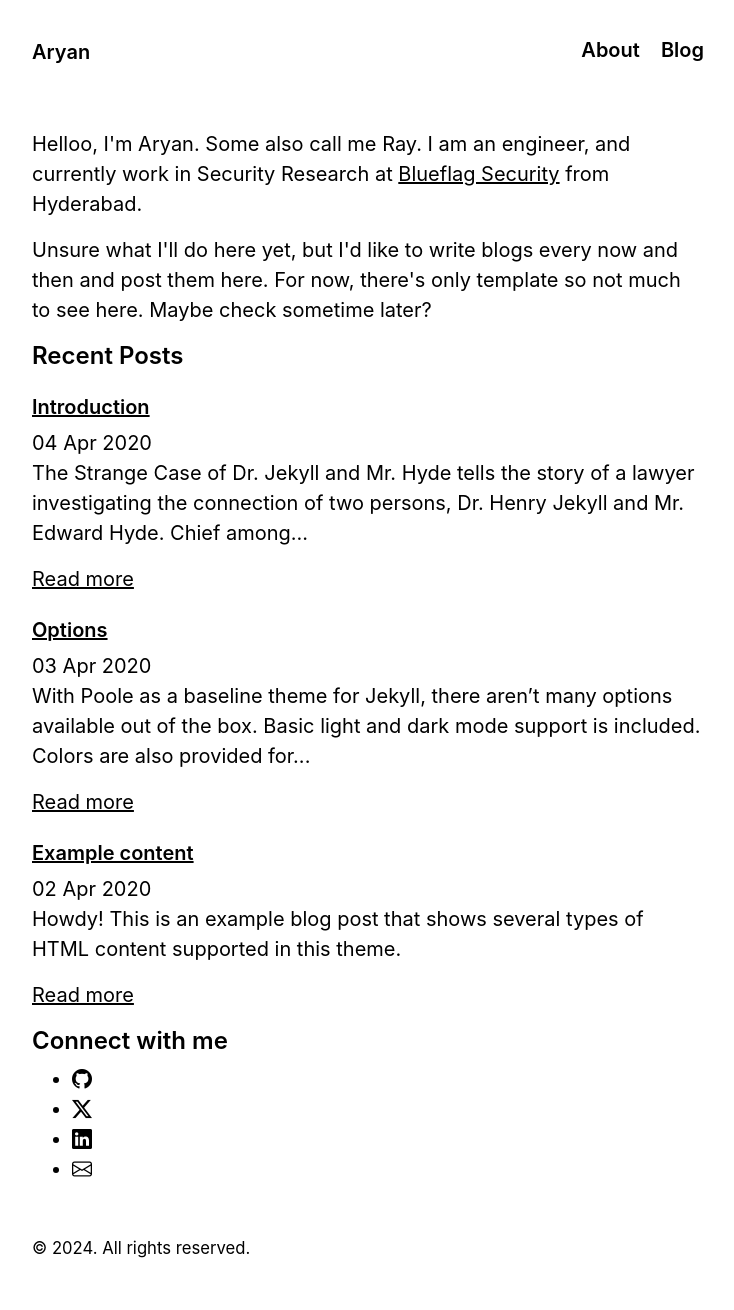
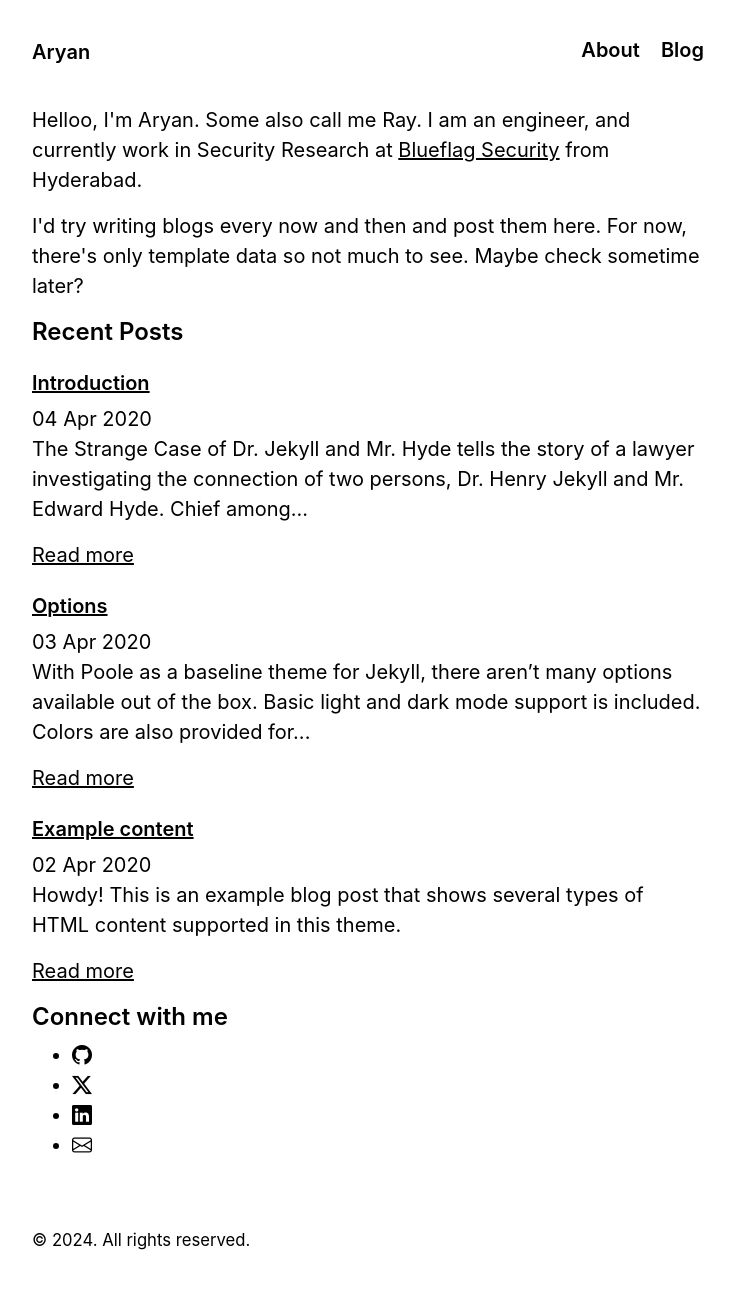
Before and after one commit to arayofcode/arayofcode.github.io, a Jekyll site: the page built from index.html, in a window 1280 px wide. Shown: the whole page, without its empty margins (272-1006 px from the left). Built offline with Jekyll 4.4.1, drawn with Linux system fonts in a browser that asks for light colours; the list of posts is cut into pages by our own code.

Commit message:
Minor css changes

```diff
--- a/_sass/_base.scss
+++ b/_sass/_base.scss
@@ -14,7 +14,10 @@ body {
   color: var(--body-color);
   background-color: var(--body-bg);
   -webkit-text-size-adjust: 100%;
-      -ms-text-size-adjust: 100%;
+  -ms-text-size-adjust: 100%;
+  min-height: 100vh;
+  display: flex;
+  flex-direction: column;
 }
 
 // No `:visited` state is required by default (browsers will use `a`)
@@ -68,3 +71,17 @@ mark {
   background-color: var(--yellow-100);
   border-radius: .125rem;
 }
+
+.nav {
+  float: right;
+  line-height: 1.25rem;
+  word-spacing: 1rem;
+}
+
+main {
+  flex: 1 0 auto;
+}
+
+footer {
+  flex-shrink: 0;
+}
--- a/_sass/_masthead.scss
+++ b/_sass/_masthead.scss
@@ -5,7 +5,7 @@
 .masthead {
   padding-top: var(--spacer);
   padding-bottom: var(--spacer);
-  margin-bottom: var(--spacer-3);
+  margin-bottom: var(--spacer-2);
 }
 
 .masthead-title {
@@ -21,10 +21,3 @@
     opacity: 0.5;
   }
 }
-
-// Navbar styles
-.nav {
-  float: right;
-  line-height: 1.25rem;
-  word-spacing: 1rem;
-}
--- a/index.html
+++ b/index.html
@@ -8,8 +8,8 @@ title: Home
     currently work in Security Research at <a target="_blank" rel="noopener noreferrer"
       href="{{ site.data.work.website }}">Blueflag Security</a> from Hyderabad.
   </p>
-  <p>Unsure what I'll do here yet, but I'd like to write blogs every now and then and post them here. For now, there's
-    only template so not much to see here. Maybe check sometime later?
+  <p>I'd try writing blogs every now and then and post them here. For now, there's
+    only template data so not much to see. Maybe check sometime later?
   </p>
 </div>
 
```
